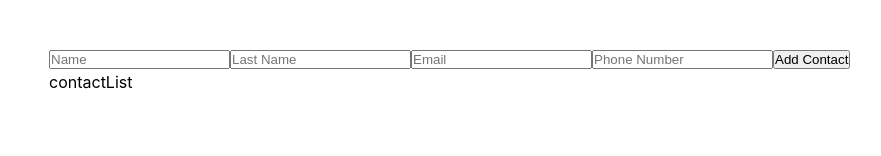
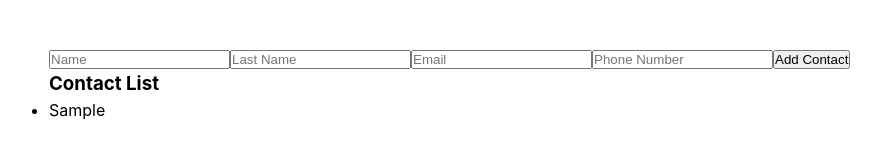
Before and after one commit to MehrabVosough/Contact, a React (Vite) app: page / in a window 1280 px wide. Both pictures are taken after typing "Sample", "Sample", "name@example.com", "5" into the empty fields and a click on the button "Add Contact". Shown: the part 156-312 px from the top of the page, without its empty margins (101-982 px from the left). Built offline with nearby package versions, Linux system fonts and the light colour scheme.

Commit message:
uuid Added

```diff
--- a/package.json
+++ b/package.json
@@ -11,7 +11,8 @@
   },
   "dependencies": {
     "react": "^18.2.0",
-    "react-dom": "^18.2.0"
+    "react-dom": "^18.2.0",
+    "uuid": "^9.0.1"
   },
   "devDependencies": {
     "@types/react": "^18.2.43",
--- a/src/components/ContactList.jsx
+++ b/src/components/ContactList.jsx
@@ -1,5 +1,15 @@
-function contactList(props) {
-	return <div>contactList</div>;
+function contactList({ contact }) {
+	console.log(contact);
+	return (
+		<div>
+			<h3>Contact List</h3>
+			<ul>
+				{contact.map((contact) => (
+					<li key={contact.id}>{contact.name}</li>
+				))}
+			</ul>
+		</div>
+	);
 }
 
 export default contactList;
--- a/src/components/contact.jsx
+++ b/src/components/contact.jsx
@@ -2,12 +2,13 @@ import { useState } from "react";
 
 import ContactList from "./contactList";
 import inputs from "../constants/input";
-
+import { v4 } from "uuid";
 
 function Contact() {
 	const [contacts, setContacts] = useState([]);
 	const [alert, setAlert] = useState("");
 	const [contact, setContact] = useState({
+		id: "",
 		name: "",
 		lastName: "",
 		email: "",
@@ -32,7 +33,8 @@ function Contact() {
 			return;
 		}
 		setAlert("");
-		setContacts((contacts) => [...contacts, contact]);
+		const newContact = { ...contact, id: v4() };
+		setContacts((contacts) => [...contacts, newContact]);
 		setContact({ name: "", lastName: "", email: "", phone: "" });
 	};
 
```
Also changed, not shown: 1 other file (tests, documents, lock files or other folders).
